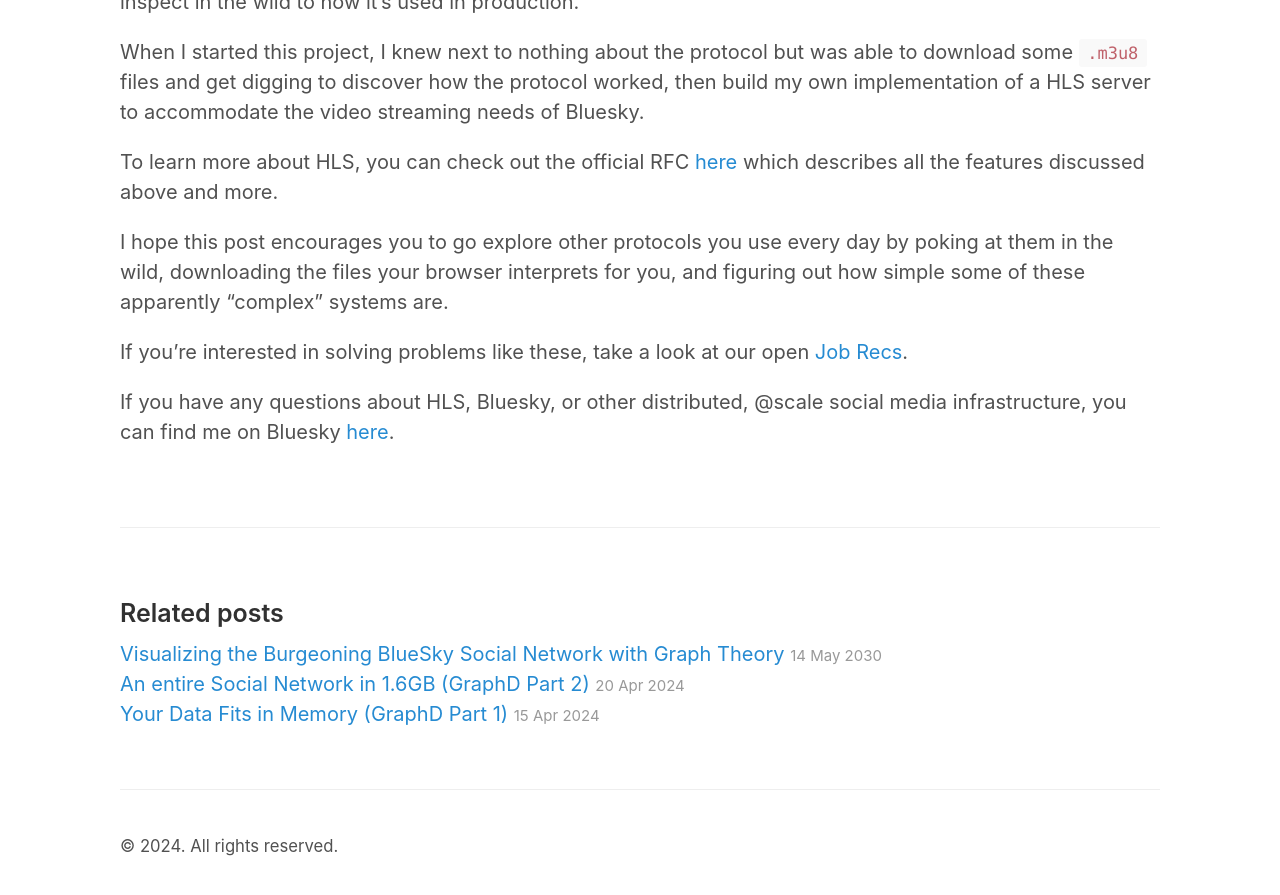
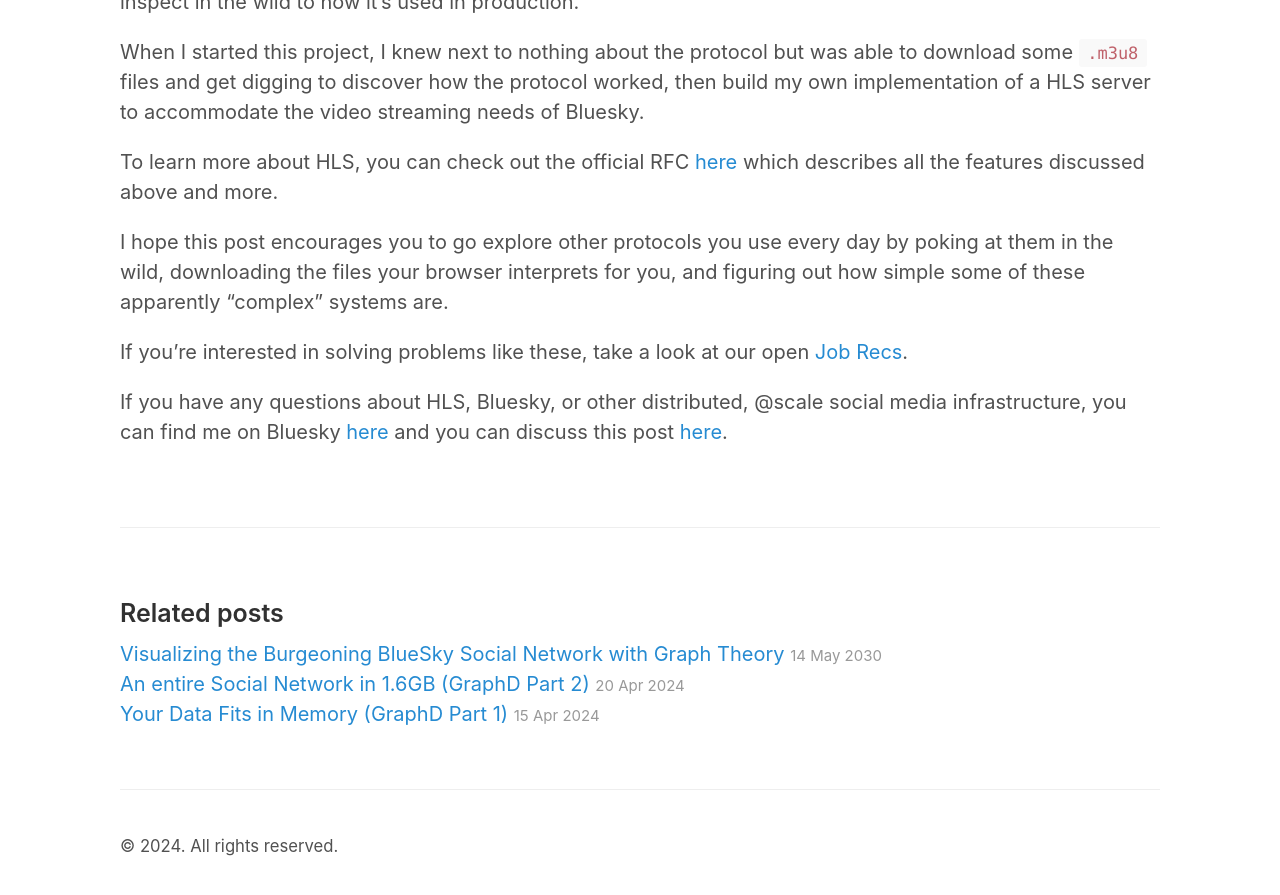
Before and after one commit to jazware/jazco-dev, a Jekyll site: the page built from _posts/2024-07-05-hls.md, in a window 1280 px wide and 900 px high, scrolled down 8248 px. Shown: the top 895 px of the window. Built offline with Jekyll 4.4.1, drawn with Linux system fonts in a browser that asks for light colours.

Commit message:
Add discussion link

```diff
--- a/_posts/2024-07-05-hls.md
+++ b/_posts/2024-07-05-hls.md
@@ -265,4 +265,4 @@ I hope this post encourages you to go explore other protocols you use every day
 
 If you're interested in solving problems like these, take a look at our open [Job Recs](https://bsky.social/about/join).
 
-If you have any questions about HLS, Bluesky, or other distributed, @scale social media infrastructure, you can find me on Bluesky [here](https://bsky.app/profile/jaz.bsky.social).
+If you have any questions about HLS, Bluesky, or other distributed, @scale social media infrastructure, you can find me on Bluesky [here](https://bsky.app/profile/jaz.bsky.social) and you can discuss this post [here](https://bsky.app/profile/did:plc:q6gjnaw2blty4crticxkmujt/post/3kwkdqjdxte2k).
```
